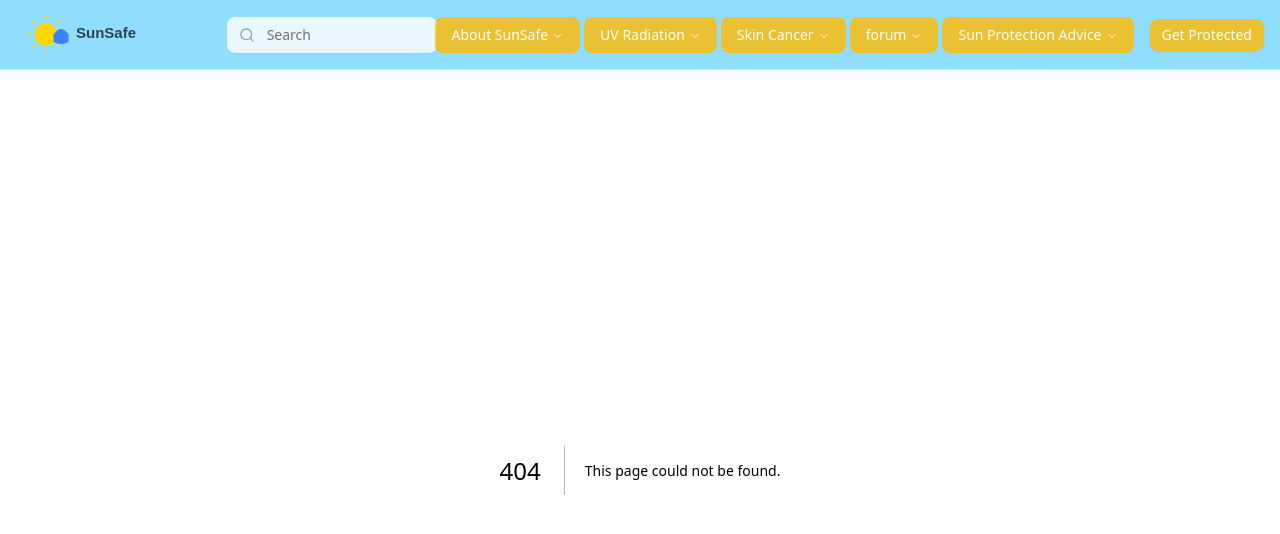
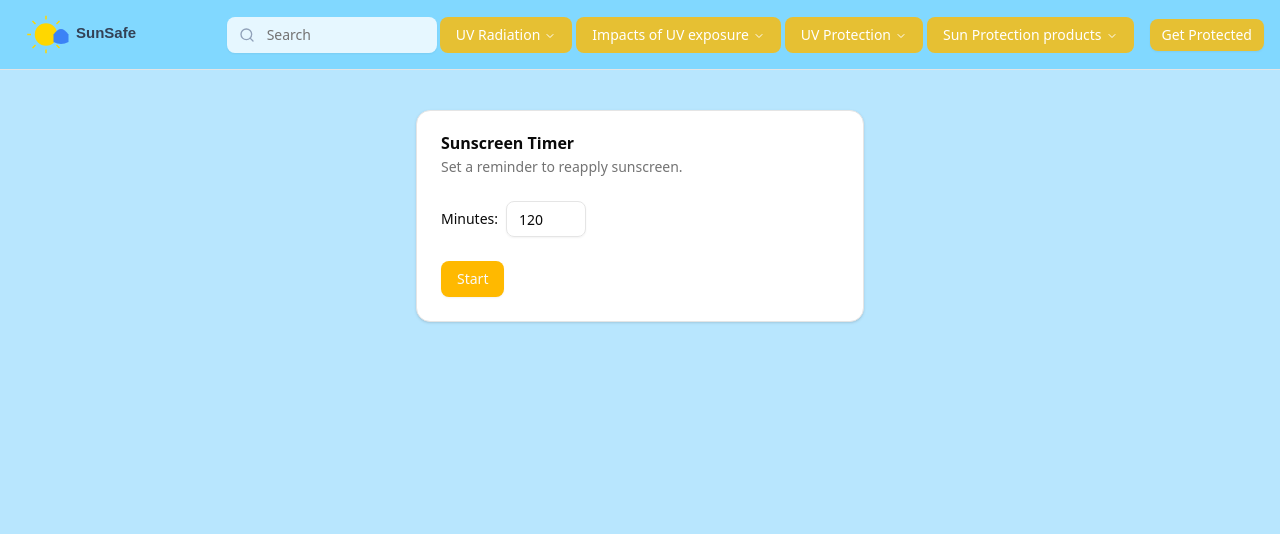
Before and after one commit to timmyy123/sun-safe, a Next.js app in the folder website/: page /uvProtection/sunscreenReminder in a window 1280 px wide. Before the commit this address had no page. Shown: the top 534 px of the page. Built offline with nearby package versions, Linux system fonts and the light colour scheme.

Commit message:
feat: add sunscreen timer component with notification; update navigation items and dependencies

```diff
--- a/website/app/layout.tsx
+++ b/website/app/layout.tsx
@@ -2,6 +2,7 @@ import type { Metadata, Viewport } from "next";
 import { Geist, Geist_Mono } from "next/font/google";
 import "./globals.css";
 import Navbar from "@/components/Navbar";
+import { Toaster } from "@/components/ui/sonner";
 
 const geistSans = Geist({
   variable: "--font-geist-sans",
@@ -36,6 +37,7 @@ export default function RootLayout({
       <body className={`${geistSans.variable} ${geistMono.variable}`}>
         <Navbar/>
         {children}
+        <Toaster/>
       </body>
     </html>
   );
--- /dev/null
+++ b/website/app/uvProtection/sunscreenReminder/page.tsx
@@ -0,0 +1,101 @@
+"use client";
+
+import React, { useState, useEffect, useRef } from "react";
+import { Card, CardHeader, CardTitle, CardDescription, CardContent, CardFooter } from "@/components/ui/card";
+import { Button } from "@/components/ui/button";
+import { Input } from "@/components/ui/input";
+import { toast } from "sonner"; // from npm install sonner
+
+export default function Page() {
+  const [minutes, setMinutes] = useState(120); // default 120 minutes
+  const [secondsLeft, setSecondsLeft] = useState(0);
+  const [running, setRunning] = useState(false);
+
+  // Helps avoid double toasts in React Strict Mode (dev environment)
+  const isInitialRender = useRef(true);
+
+  useEffect(() => {
+    // Skip the effect on the very first render
+    if (isInitialRender.current) {
+      isInitialRender.current = false;
+      return;
+    }
+
+    let timerId: NodeJS.Timeout | null = null;
+    if (running && secondsLeft > 0) {
+      timerId = setInterval(() => {
+        setSecondsLeft((prev) => {
+          if (prev <= 1) {
+            setRunning(false);
+            toast("Time’s up!", {
+              description: "Reapply your sunscreen now.",
+              style: {
+                backgroundColor: "#FFA500", // Orange background
+                color: "#ffffff",
+                border: 'none'
+              },
+            });
+            return 0;
+          }
+          return prev - 1;
+        });
+      }, 1000);
+    }
+
+    return () => {
+      if (timerId) {
+        clearInterval(timerId);
+      }
+    };
+  }, [running, secondsLeft]);
+
+  const handleStart = () => {
+    const totalSeconds = minutes * 60;
+    setSecondsLeft(totalSeconds);
+    setRunning(true);
+  };
+
+  const handleStop = () => {
+    setRunning(false);
+  };
+
+  const formatTime = () => {
+    const m = Math.floor(secondsLeft / 60);
+    const s = secondsLeft % 60;
+    return `${m}:${s.toString().padStart(2, "0")}`;
+  };
+
+  return (
+    <Card className="mx-auto mt-10 max-w-md">
+      <CardHeader>
+        <CardTitle>Sunscreen Timer</CardTitle>
+        <CardDescription>Set a reminder to reapply sunscreen.</CardDescription>
+      </CardHeader>
+      <CardContent className="space-y-2">
+        <div className="flex items-center space-x-2">
+          <label htmlFor="minutes" className="text-sm font-medium">
+            Minutes:
+          </label>
+          <Input
+            id="minutes"
+            type="number"
+            min={1}
+            value={minutes}
+            onChange={(e) => setMinutes(Number(e.target.value))}
+            className="w-20"
+          />
+        </div>
+        {running && <div className="text-2xl font-bold">{formatTime()}</div>}
+      </CardContent>
+      <CardFooter className="space-x-2">
+        {!running ? (
+          <Button onClick={handleStart} className="bg-amber-400">Start</Button>
+        ) : (
+          <Button variant="destructive" onClick={handleStop}>
+            Stop
+          </Button>
+        )}
+      </CardFooter>
+    </Card>
+  );
+}
--- a/website/assets/index.tsx
+++ b/website/assets/index.tsx
@@ -1,10 +1,9 @@
 import hero from "./hero.jpg";
 
 const navItems = [
-  { label: "About SunSafe" },
   { label: "UV Radiation", tabs: [{label: 'UV on Map', link:'/uvRadiation/uvMap'}] },
-  { label: "Skin Cancer" },
-  { label: "forum" },
-  { label: "Sun Protection Advice" },
+  { label: "Impacts of UV exposure" },
+  { label: "UV Protection", tabs: [{label: 'Sunscreen Reminder', link:'/uvProtection/sunscreenReminder'}] },
+  { label: "Sun Protection products" },
 ];
 export { hero, navItems };
--- a/website/package.json
+++ b/website/package.json
@@ -30,7 +30,7 @@
     "lucide-react": "^0.479.0",
     "mapbox-gl": "^3.10.0",
     "next": "15.2.1",
-    "next-themes": "^0.4.5",
+    "next-themes": "^0.4.6",
     "postcss": "^8.5.3",
     "react": "^19.0.0",
     "react-dom": "^19.0.0",
```
Also changed, not shown: 1 other file (tests, documents, lock files or other folders).
